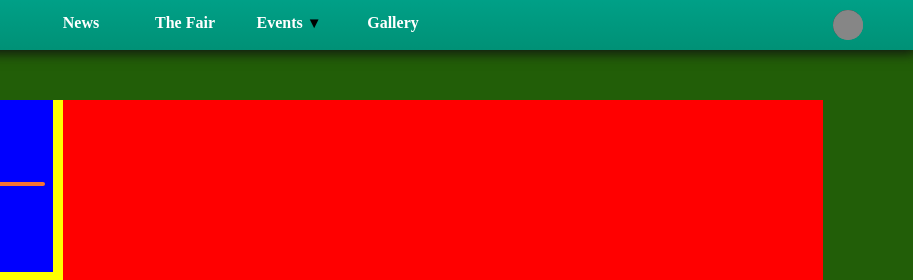
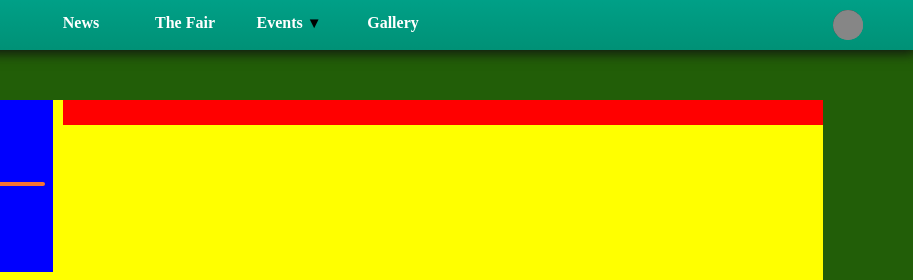
Before and after one commit to KP-Kepra/WebEdufair15, a plain HTML site: page news.html in a window 1280 px wide. Shown: the top 280 px of the page, 367-1280 px from the left. Drawn offline with nearby package versions, Linux system fonts and the light colour scheme; a script that the page names is missing.

Commit message:
News Update lagi

```diff
--- a/news.html
+++ b/news.html
@@ -68,8 +68,8 @@
         </ul>
 	</div>
 
-	<div class="col-middle" id="content" style="right : 0; margin : 0 0 0 6">
-		<div class="main">
+	<div class="col-middle" id="content" style="right : 0; margin : 0 0 0 6; height : auto">
+	<div class="main">
         <div id="page1" class="content">
         <h1>Page 1</h1>
         <p>First section of content.</p>
@@ -136,6 +136,7 @@
     });
 </script>
 <script>
+hideContentDivs();
 $('#menu a').click(function(e){
      hideContentDivs();
      var tmp_div = $(this).parent().index();
@@ -146,7 +147,7 @@ function hideContentDivs(){
     $('.main div').each(function(){
     $(this).hide();});
 }
-hideContentDivs();
+
 </script>
 <!--
 <div class="contact-bottom"><hr color="black">Contact us : 14045, Nisiuska College Aceh, Jawa Utara. Jalan mak lo</div>
```
